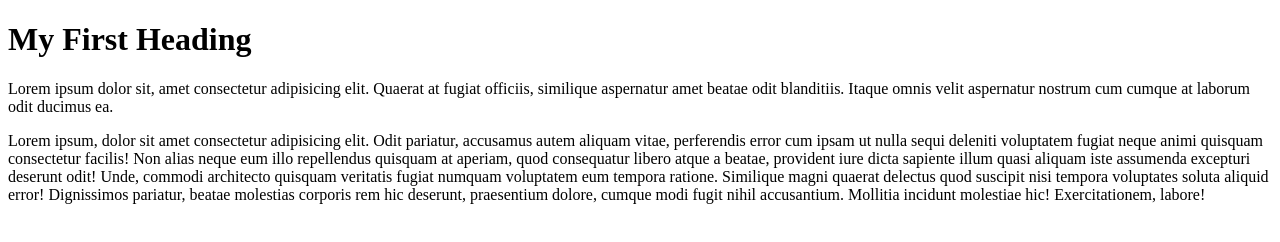
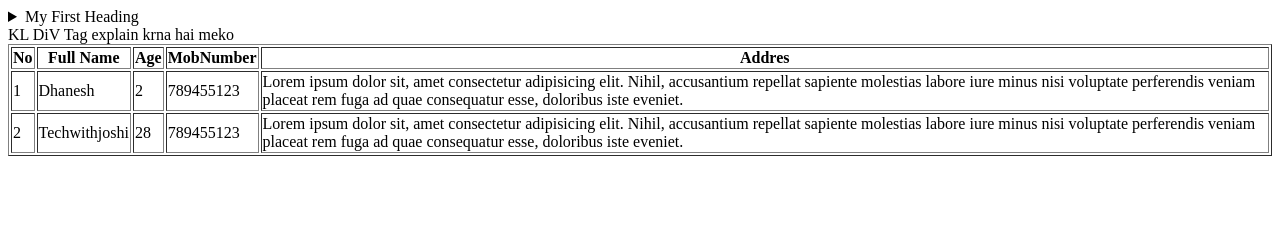
Before and after one commit to DHANESHJOSHI/JSHTML, a plain HTML site: page HTML/index.html in a window 1280 px wide. Drawn offline with Linux system fonts and the light colour scheme.

Commit message:
next div tab

```diff
--- a/HTML/index.html
+++ b/HTML/index.html
@@ -6,10 +6,36 @@
     <title>Welcome to Html</title>
 </head>
 <body>
-    <h1>My First Heading</h1>
-    <p>Lorem ipsum dolor sit, amet consectetur adipisicing elit. Quaerat at fugiat officiis, similique aspernatur amet beatae odit blanditiis. Itaque omnis velit aspernatur nostrum cum cumque at laborum odit ducimus ea.</p>
-    <p>Lorem ipsum, dolor sit amet consectetur adipisicing elit. Odit pariatur, accusamus autem aliquam vitae, perferendis error cum ipsam ut nulla sequi deleniti voluptatem fugiat neque animi quisquam consectetur facilis! Non alias neque eum illo repellendus quisquam at aperiam, quod consequatur libero atque a beatae, provident iure dicta sapiente illum quasi aliquam iste assumenda excepturi deserunt odit! Unde, commodi architecto quisquam veritatis fugiat numquam voluptatem eum tempora ratione. Similique magni quaerat delectus quod suscipit nisi tempora voluptates soluta aliquid error! Dignissimos pariatur, beatae molestias corporis rem hic deserunt, praesentium dolore, cumque modi fugit nihil accusantium. Mollitia incidunt molestiae hic! Exercitationem, labore!</p>
+    <details>
+        <summary>My First Heading</summary>
+        <p>Lorem ipsum dolor sit, amet consectetur adipisicing elit. Quaerat at fugiat officiis, similique aspernatur amet beatae odit blanditiis. Itaque omnis velit aspernatur nostrum cum cumque at laborum odit ducimus ea.</p>
+        <p>Lorem ipsum, dolor sit amet consectetur adipisicing elit. Odit pariatur, accusamus autem aliquam vitae, perferendis error cum ipsam ut nulla sequi deleniti voluptatem fugiat neque animi quisquam consectetur facilis! Non alias neque eum illo repellendus quisquam at aperiam, quod consequatur libero atque a beatae, provident iure dicta sapiente illum quasi aliquam iste assumenda excepturi deserunt odit! Unde, commodi architecto quisquam veritatis fugiat numquam voluptatem eum tempora ratione. Similique magni quaerat delectus quod suscipit nisi tempora voluptates soluta aliquid error! Dignissimos pariatur, beatae molestias corporis rem hic deserunt, praesentium dolore, cumque modi fugit nihil accusantium. Mollitia incidunt molestiae hic! Exercitationem, labore!</p>
+    </details>
 
+    <div>KL DiV Tag explain krna hai meko </div>
+    <table border="1">
+        <tr>
+            <th>No</th>
+            <th>Full Name</th>
+            <th>Age</th>
+            <th>MobNumber</th>
+            <th>Addres</th>
+        </tr>
+        <tr>
+            <td>1</td>
+            <td>Dhanesh</td>
+            <td>2</td>
+            <td>789455123</td>
+            <td>Lorem ipsum dolor sit, amet consectetur adipisicing elit. Nihil, accusantium repellat sapiente molestias labore iure minus nisi voluptate perferendis veniam placeat rem fuga ad quae consequatur esse, doloribus iste eveniet.</td>
+        </tr>
+        <tr>
+            <td>2</td>
+            <td>Techwithjoshi</td>
+            <td>28</td>
+            <td>789455123</td>
+            <td>Lorem ipsum dolor sit, amet consectetur adipisicing elit. Nihil, accusantium repellat sapiente molestias labore iure minus nisi voluptate perferendis veniam placeat rem fuga ad quae consequatur esse, doloribus iste eveniet.</td>
+        </tr>
+    </table>
 
 </body>
 </html>
```
